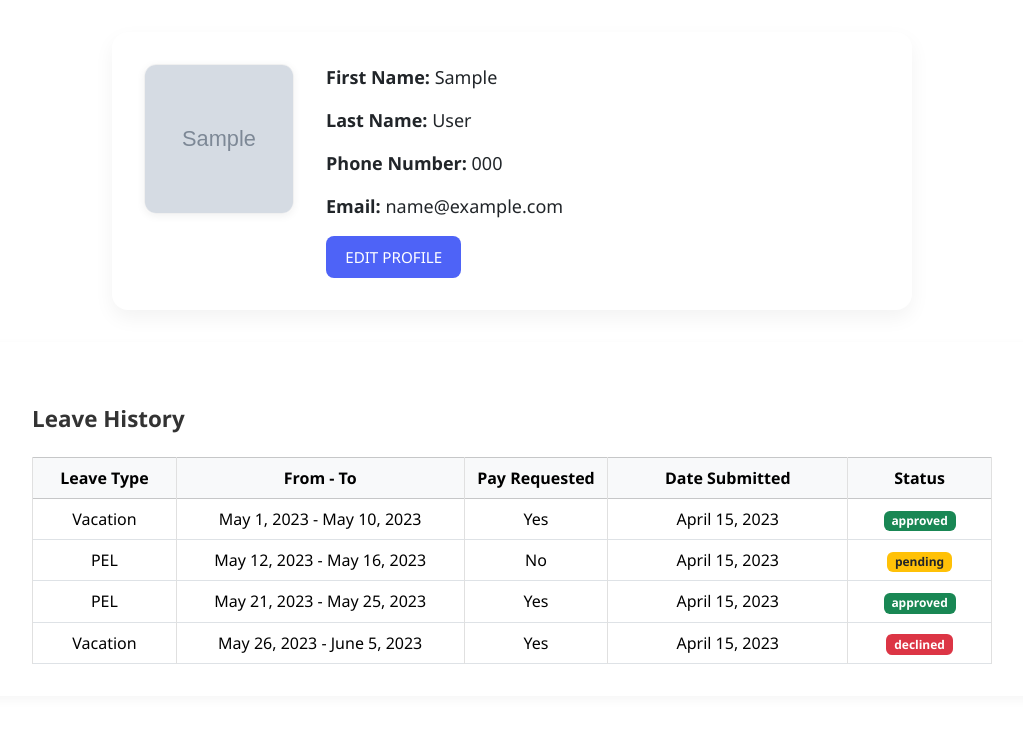
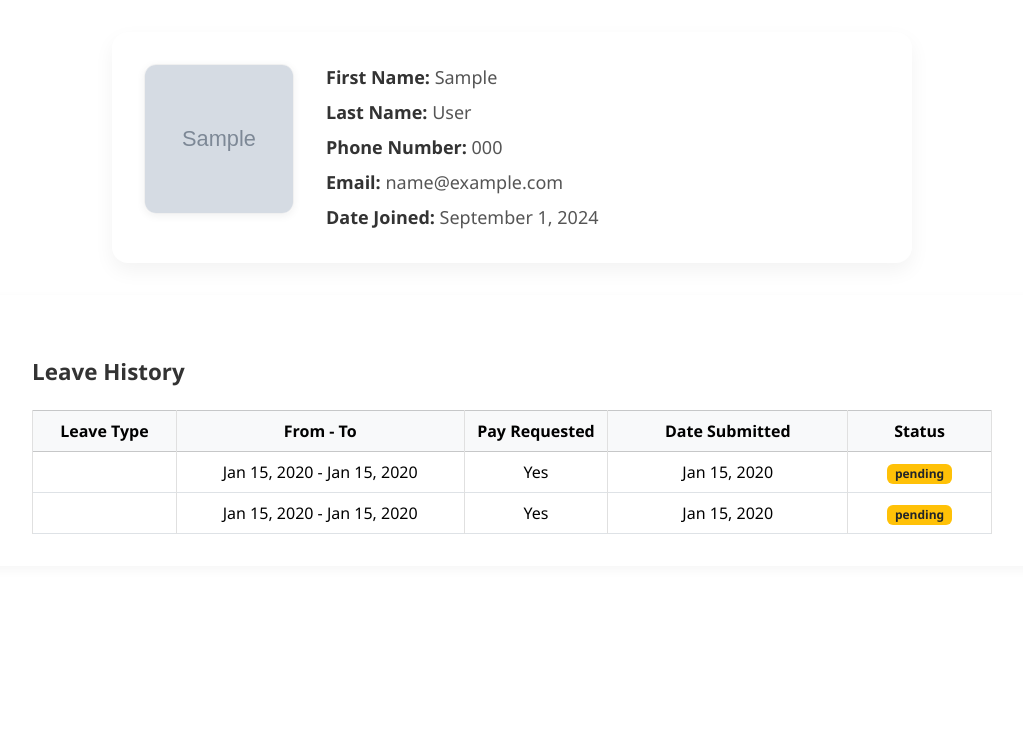
Before and after one commit to Temirlan504/Personal-Leave, a Flask app: page /profile/1 in a window 1280 px wide. Shown: the part 75-819 px from the top of the page, without its empty margins (128-1151 px from the left). After the commit the page ends 609 px from the top, so only its background shows below. Run offline with Flask 3, Linux system fonts and the light colour scheme; a user stored in the database is signed in; tables that the repository leaves empty hold one stand-in row (values such as "Sample post"); grey boxes marked "Sample" are stand-in pictures.

Commit message:
Add vacation and PEL request models
Introduces Vacation and PEL request models (Not done yet). Updates user model to include date_joined and base_salary fields. Refactors profile page to display real request data, adds utility modules, and updates templates and CSS for new features. Also adds Flask-Migrate support and improves admin user management.

```diff
--- a/myApp/__init__.py
+++ b/myApp/__init__.py
@@ -2,11 +2,13 @@
 from flask_sqlalchemy import SQLAlchemy
 from flask_bcrypt import Bcrypt
 from flask_login import LoginManager
+from flask_migrate import Migrate
 
 app = Flask(__name__)
 app.config['SECRET_KEY'] = '4v36non75hbv8oqu3f7c'
 app.config['SQLALCHEMY_DATABASE_URI'] = 'sqlite:///site.db'
 db = SQLAlchemy(app)
+migrate = Migrate(app, db)
 bcrypt = Bcrypt(app)
 login_manager = LoginManager(app)
 login_manager.login_view = 'login'
--- a/myApp/forms.py
+++ b/myApp/forms.py
@@ -1,5 +1,9 @@
 from flask_wtf import FlaskForm
-from wtforms import PasswordField, SelectField, StringField, SubmitField, BooleanField, EmailField
+from wtforms import (
+    DateField, PasswordField, SelectField, StringField,
+    SubmitField, BooleanField, EmailField,
+    RadioField, FloatField
+)
 from wtforms.validators import DataRequired, Email, Length
 
 class LoginForm(FlaskForm):
@@ -12,12 +16,22 @@
     first_name = StringField('First Name', validators=[DataRequired(), Length(max=40)])
     last_name = StringField('Last Name', validators=[DataRequired(), Length(max=40)])
     phone = StringField('Phone Number', validators=[Length(max=15)])
-    password = PasswordField('Password', validators=[DataRequired(), Length(min=6)])
     role = SelectField('Role', choices=[('admin', 'Admin'), ('employee', 'Employee'), ('hr', 'HR')], default='employee')
+    date_joined = DateField('Date Joined (YYYY-MM-DD)', validators=[DataRequired()])
+    base_salary = FloatField('Base Salary', validators=[DataRequired()])
     submit = SubmitField('Add User')
 
-class EditProfileForm(FlaskForm):
+class EditUserForm(FlaskForm):
     first_name = StringField('First Name', validators=[DataRequired(), Length(max=40)])
     last_name = StringField('Last Name', validators=[DataRequired(), Length(max=40)])
     phone = StringField('Phone Number', validators=[Length(max=15)])
+    password = PasswordField('Password', validators=[Length(min=6, max=25)])
+    role = SelectField('Role', choices=[('admin', 'Admin'), ('employee', 'Employee'), ('hr', 'HR')], default='employee')
+    date_joined = DateField('Date Joined (YYYY-MM-DD)', validators=[DataRequired()])
     submit = SubmitField('Update Profile')
+
+class RequestForm(FlaskForm):
+    start_date = DateField('Start Date (YYYY-MM-DD)', validators=[DataRequired()])
+    end_date = DateField('End Date (YYYY-MM-DD)', validators=[DataRequired()])
+    is_paid = RadioField('Request pay?', choices=[('yes', 'Yes'), ('no', 'No')], validators=[DataRequired()])
+    submit = SubmitField('Submit PEL Request')
--- a/myApp/routes.py
+++ b/myApp/routes.py
@@ -1,11 +1,11 @@
-import random
+import secrets
 from flask import render_template, flash, redirect, url_for
 from myApp import app, bcrypt, db
-from datetime import datetime
-from myApp.forms import AddUserForm, EditProfileForm, LoginForm
-from myApp.models import User
+from myApp.forms import AddUserForm, LoginForm, RequestForm
+from myApp.models import User, PEL, Vacation
 from flask_login import login_required, login_user, logout_user, current_user
 from myApp.utils.email_utils import generate_unique_email
+from myApp.utils.greeting_utils import get_greeting
 
 # Define the homepage routes
 @app.route('/')
@@ -18,20 +18,6 @@
         user=current_user,
         users=users
     )
-
-def get_greeting():
-    try:
-        current_hour = datetime.now().hour
-        if 0 <= current_hour < 12:
-            return "Good morning"
-        elif 12 <= current_hour < 18:
-            return "Good afternoon"
-        elif 18 <= current_hour <= 23:
-            return "Good evening"
-        else:
-            return "Hello"  # Fallback for unexpected hour values
-    except Exception:
-        return "Hello"  # Fallback for any error (e.g. datetime failure)
 
 
 # Define the login routes
@@ -65,54 +51,18 @@
         flash('You do not have permission to view this profile.', 'danger')
         return redirect(url_for('home'))
 
-    form = EditProfileForm(obj=user)
+    # Get actual PEL and Vacation requests from the DB
+    vacation_requests = Vacation.query.filter_by(user_id=user.id).all()
+    pel_requests = PEL.query.filter_by(user_id=user.id).all()
 
-    if form.validate_on_submit():
-        user.first_name = form.first_name.data
-        user.last_name = form.last_name.data
-        user.phone = form.phone.data.strip() if form.phone.data else None
-        db.session.commit()
-        flash('Profile updated successfully!', 'success')
-        return redirect(url_for('profile', user_id=user.id))
+    # Combine and sort them by submission or start date (optional)
+    all_requests = vacation_requests + pel_requests
+    all_requests.sort(key=lambda r: r.start_date)
 
-    dummy_requests = [
-        {
-            "type": "Vacation",
-            "start_date": "May 1, 2023",
-            "end_date": "May 10, 2023",
-            "pay_requested": "Yes",
-            "date_submitted": "April 15, 2023",
-            "status": "approved"
-        },
-        {
-            "type": "PEL",
-            "start_date": "May 12, 2023",
-            "end_date": "May 16, 2023",
-            "pay_requested": "No",
-            "date_submitted": "April 15, 2023",
-            "status": "pending"
-        },
-        {
-            "type": "PEL",
-            "start_date": "May 21, 2023",
-            "end_date": "May 25, 2023",
-            "pay_requested": "Yes",
-            "date_submitted": "April 15, 2023",
-            "status": "approved"
-        },
-        {
-            "type": "Vacation",
-            "start_date": "May 26, 2023",
-            "end_date": "June 5, 2023",
-            "pay_requested": "Yes",
-            "date_submitted": "April 15, 2023",
-            "status": "declined"
-        }
-    ]
-
-    return render_template("profile_page.html", user=user, form=form, dummy_requests=dummy_requests)
+    return render_template("profile_page.html", user=user, all_requests=all_requests)
 
 
+# Admin routes for adding and managing users
 @app.route('/add-user', methods=['GET', 'POST'])
 def add_user():
     if not current_user.is_authenticated or current_user.role != 'admin':
@@ -121,14 +71,17 @@
 
     form = AddUserForm()
     if form.validate_on_submit():
-        hashed_pw = bcrypt.generate_password_hash(form.password.data).decode('utf-8')
+        random_password = secrets.token_urlsafe(16)  # Generate a random password
+        hashed_pw = bcrypt.generate_password_hash(random_password).decode('utf-8')
         user = User(
             first_name=form.first_name.data,
             last_name=form.last_name.data,
             email=generate_unique_email(form.first_name.data, form.last_name.data),
             phone=form.phone.data.strip() if form.phone.data else None,  # Ensure phone is None if empty
             password=hashed_pw,
-            role=form.role.data
+            role=form.role.data,
+            date_joined=form.date_joined.data,
+            base_salary=form.base_salary.data if form.base_salary.data else 1.0  # Default to 1.0 if not provided
         )
         db.session.add(user)
         db.session.commit()
@@ -137,3 +90,39 @@
 
     users = User.query.all()
     return render_template('admin_add_user.html', form=form, users=users)
+
+
+# Define routes for vacation/pel requests
+@app.route('/pel-request', methods=['GET', 'POST'])
+@login_required
+def pel_request():
+    form = RequestForm()
+    if form.validate_on_submit():
+        pel = PEL(
+            user_id=current_user.id,
+            start_date=form.start_date.data,
+            end_date=form.end_date.data,
+            is_paid=(form.is_paid.data == 'yes' if form.is_paid.data else False)  # Convert to boolean
+        )
+        db.session.add(pel)
+        db.session.commit()
+        flash('PEL request submitted.')
+        return redirect(url_for('profile'))
+    return render_template('pel_form.html', form=form)
+
+@app.route('/vacation-request', methods=['GET', 'POST'])
+@login_required
+def vacation_request():
+    form = RequestForm()
+    if form.validate_on_submit():
+        vacation = Vacation(
+            user_id=current_user.id,
+            start_date=form.start_date.data,
+            end_date=form.end_date.data,
+            is_paid=(form.is_paid.data == 'yes' if form.is_paid.data else False)  # Convert to boolean
+        )
+        db.session.add(vacation)
+        db.session.commit()
+        flash('Vacation request submitted.')
+        return redirect(url_for('profile'))
+    return render_template('vacation_form.html', form=form)
--- a/myApp/static/profile_page.css
+++ b/myApp/static/profile_page.css
@@ -27,26 +27,20 @@
     border: 1px solid #f0f0f0;
     box-shadow: 0 2px 8px rgba(0, 0, 0, 0.06);
 }
-
-.buttons {
+.profile-details {
+    flex: 1;
     display: flex;
-    justify-content: left;
+    flex-direction: column;
+    gap: 0.5rem;
 }
 
-.edit-button, .save-button {
-    padding: 0.6rem 1.2rem;
-    border: none;
-    border-radius: 8px;
-    background-color: #4e63f7;
-    color: #fff;
-    font-size: 0.95rem;
-    font-weight: 500;
-    cursor: pointer;
-    transition: background-color 0.3s ease;
+.profile-details p {
+    margin: 0;
+    color: #555;
 }
 
-.edit-button:hover, .save-button:hover {
-    background-color: #3b4ed1;
+.profile-details strong {
+    color: #333;
 }
 
 .requests-history-container {
--- a/myApp/templates/profile_page.html
+++ b/myApp/templates/profile_page.html
@@ -15,38 +15,25 @@
         <img src="{{ url_for('static', filename=user.image_file) }}" alt="Profile Picture">
     </div>
 
-    <form method="POST" class="profile-info" id="profileForm">
-        {{ form.hidden_tag() }}
-
+    <div class="profile-details">
         <p><strong>First Name:</strong>
             <span id="firstNameText">{{ user.first_name }}</span>
-            {{ form.first_name(class="form-control d-none", id="firstNameInput") }}
         </p>
-
         <p><strong>Last Name:</strong>
             <span id="lastNameText">{{ user.last_name }}</span>
-            {{ form.last_name(class="form-control d-none", id="lastNameInput") }}
         </p>
-
         {% if user.phone %}
             <p><strong>Phone Number:</strong>
                 <span id="phoneText">{{ user.phone }}</span>
-                {{ form.phone(class="form-control d-none", id="phoneInput") }}
             </p>
         {% else %}
             <p><strong>Phone Number:</strong>
                 <span id="phoneText">Not provided</span>
-                {{ form.phone(class="form-control d-none", id="phoneInput") }}
             </p>
         {% endif %}
-
         <p><strong>Email:</strong> {{ user.email }}</p>
-
-        <div class="buttons">
-            <button type="button" class="edit-button" id="editButton">EDIT PROFILE</button>
-            <button type="submit" class="save-button d-none" id="saveButton">SAVE CHANGES</button>
-        </div>
-    </form>
+        <p><strong>Date Joined:</strong> September 1, 2024</p>
+    </div>
 </div>
 
 <div class="requests-history-container">
@@ -62,25 +49,31 @@
             </tr>
         </thead>
         <tbody>
-            {% for req in dummy_requests %}
+            {% for req in all_requests %}
             <tr>
                 <td>{{ req.type }}</td>
-                <td>{{ req.start_date }} - {{ req.end_date }}</td>
-                <td>{{ req.pay_requested }}</td>
-                <td>{{ req.date_submitted }}</td>
+                <td>{{ req.start_date.strftime('%b %d, %Y') }} - {{ req.end_date.strftime('%b %d, %Y') }}</td>
+                <td>{{ 'Yes' if req.is_paid else 'No' }}</td>
+                <td>{{ req.start_date.strftime('%b %d, %Y') }}</td>  {# Using start_date as proxy for submission date #}
                 <td>
-                    {% if req.status == 'pending' %}
-                        <span class="badge bg-warning text-dark">{{ req.status }}</span>
-                    {% elif req.status == 'approved' %}
-                        <span class="badge bg-success">{{ req.status }}</span>
-                    {% elif req.status == 'declined' %}
-                        <span class="badge bg-danger">{{ req.status }}</span>
+                    {% set status = 'pending' %}  {# Default until you add real status field #}
+                    {% if status == 'pending' %}
+                        <span class="badge bg-warning text-dark">{{ status }}</span>
+                    {% elif status == 'approved' %}
+                        <span class="badge bg-success">{{ status }}</span>
+                    {% elif status == 'declined' %}
+                        <span class="badge bg-danger">{{ status }}</span>
                     {% else %}
-                        {{ req.status }}
+                        {{ status }}
                     {% endif %}
                 </td>
             </tr>
             {% endfor %}
+            {% if not all_requests %}
+            <tr>
+                <td colspan="5" class="text-center">No leave requests found.</td>
+            </tr>
+            {% endif %}
         </tbody>
     </table>
 </div>
```
Also changed, not shown: myApp/models.py (+19 -11 lines), myApp/templates/admin_add_user.html (+9 -2 lines), myApp/templates/homepage.html (+6 -2 lines), myApp/templates/pel_form.html (added, +45 -0 lines), myApp/templates/vacation_form.html (added, +45 -0 lines), myApp/utils/greeting_utils.py (added, +15 -0 lines), myApp/utils/vacation_utils.py (added, +7 -0 lines), 1 other file.
